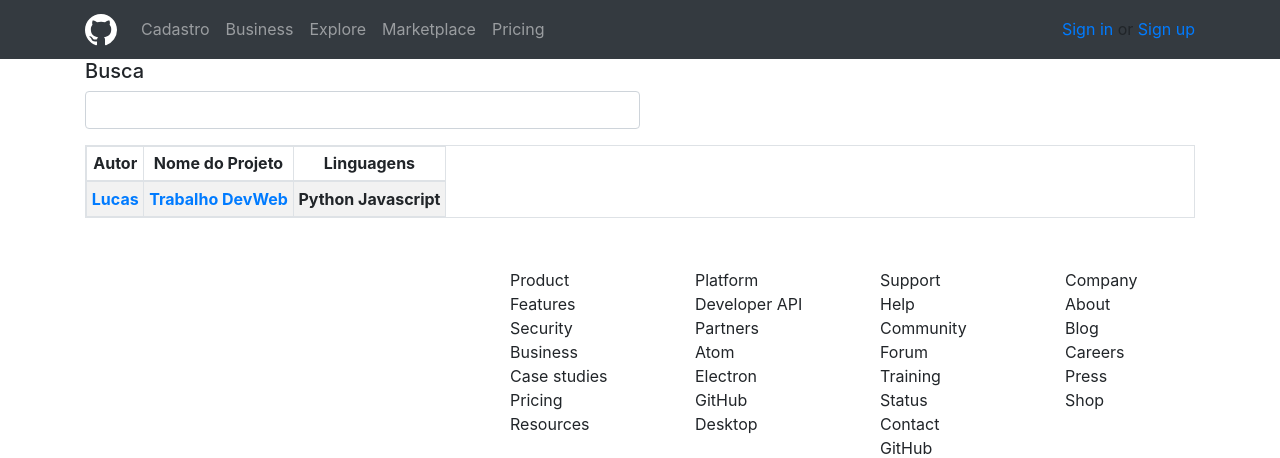
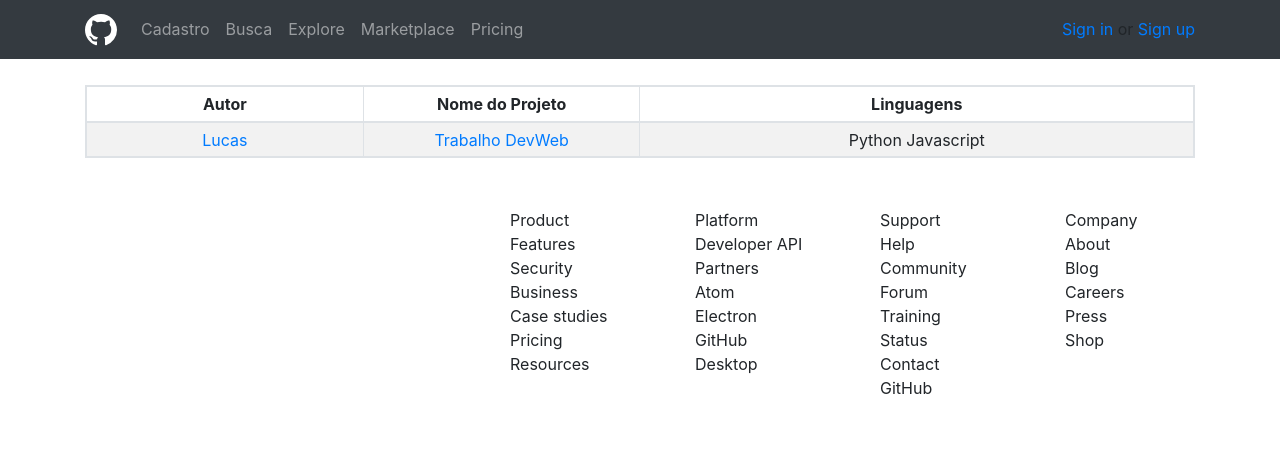
Before and after one commit to lpsiqueira/trab8DevWeb, a Django app: page /appsite/busca/ in a window 1280 px wide. Shown: the top 458 px of the page. Run offline with Django 3.2, Linux system fonts and the light colour scheme; data comes from the database, SQL or seed files in the repository; both versions use the stored data as it was after the commit; lists and menus that the app fills with data are empty; some libraries are stand-ins or nearby versions.

Commit message:
tabela melhorada

```diff
--- a/appsite/templates/appsite/busca.html
+++ b/appsite/templates/appsite/busca.html
@@ -8,31 +8,24 @@
 
 {% block corpo %}
     <div class="container">
-        <form action="" method="GET">
-            <div class="form-group">
-                <label for="" class="h5">Busca</label>
-                <input type="text" class="form-control col-6">
-            </div>
-        </form>
-
-        <table class="table table-striped table-responsive table-bordered table-sm" id="tabela" style="width: 100%">
+        <table class="table table-striped table-responsive table-bordered table-sm" id="tabela" style="width: 100%; margin: 20pt 0">
             <thead class="">
                 <tr>
-                    <th class="text-center">Autor</th>
-                    <th class="text-center">Nome do Projeto</th>
-                    <th class="text-center">Linguagens</th>
+                    <th class="text-center" scope="col">Autor</th>
+                    <th class="text-center" scope="col">Nome do Projeto</th>
+                    <th class="text-center" scope="col">Linguagens</th>
                 </tr>
             </thead>
             <tbody id="tabela-corpo">
                 {% for x in projetos %}
-                <tr>
-                    <th class="text-center"><a href="">{{ x.autor }}</a></th>
-                    <th class="text-center"><a href="{% url 'appsite:exibe' x.id %}" id="nome_projeto">{{ x.nomeProjeto }}</a></th>
-                    <th class="text-center">
+                <tr class="">
+                    <td class="text-center" scope="row" width="10%"><a href="">{{ x.autor }}</a></td>
+                    <td class="text-center" scope="row" width="10%"><a href="{% url 'appsite:exibe' x.id %}" id="nome_projeto">{{ x.nomeProjeto }}</a></td>
+                    <td class="text-center" scope="row" width="20%">
                         {% for y in x.linguagem.all %}
                         {{ y.nome }}
                         {% endfor %}
-                    </th>
+                    </td>
                 </tr>
                 {% endfor %}
             </tbody>
--- a/templates/base.html
+++ b/templates/base.html
@@ -29,7 +29,7 @@ and open the template in the editor.
             <div class="collapse navbar-collapse" id="menu">
                 <div class="navbar-nav mr-auto">
                     <a class="nav-item nav-link" href="{% url 'appsite:cadastro' %}">Cadastro</a>
-                    <a class="nav-item nav-link" href="#">Business</a>
+                    <a class="nav-item nav-link" href="{% url 'appsite:busca' %}">Busca</a>
                     <a class="nav-item nav-link" href="#">Explore</a>
                     <a class="nav-item nav-link" href="#">Marketplace</a>
                     <a class="nav-item nav-link" href="#">Pricing</a>
```
Also changed, not shown: db.sqlite3.
